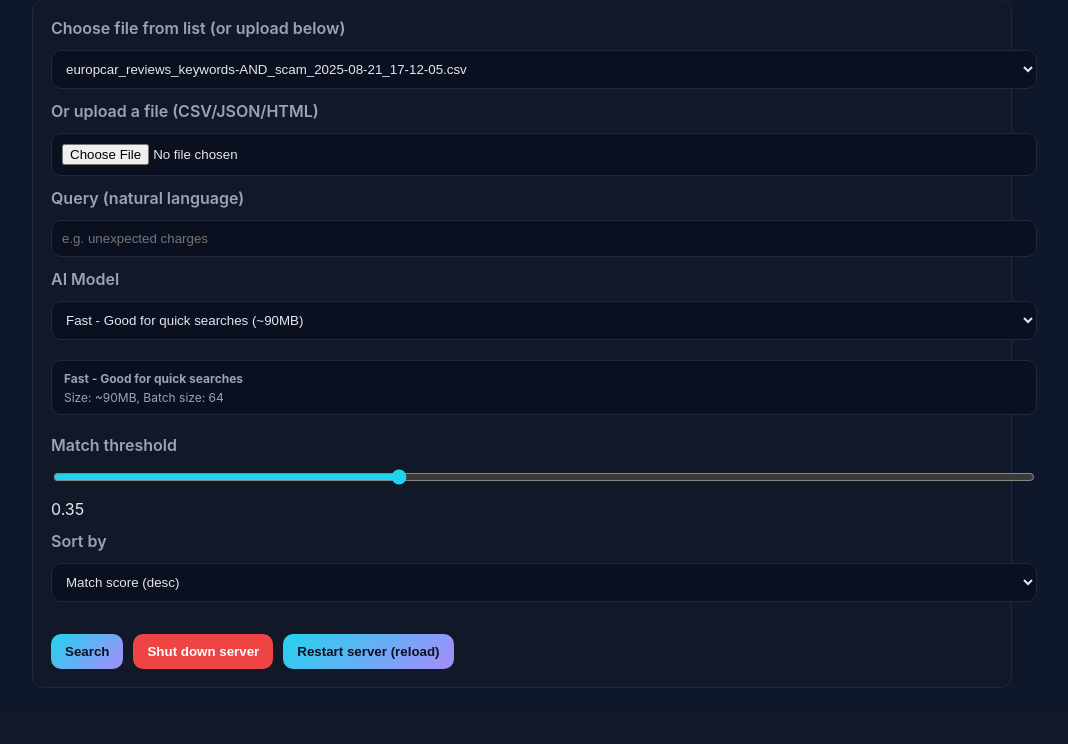
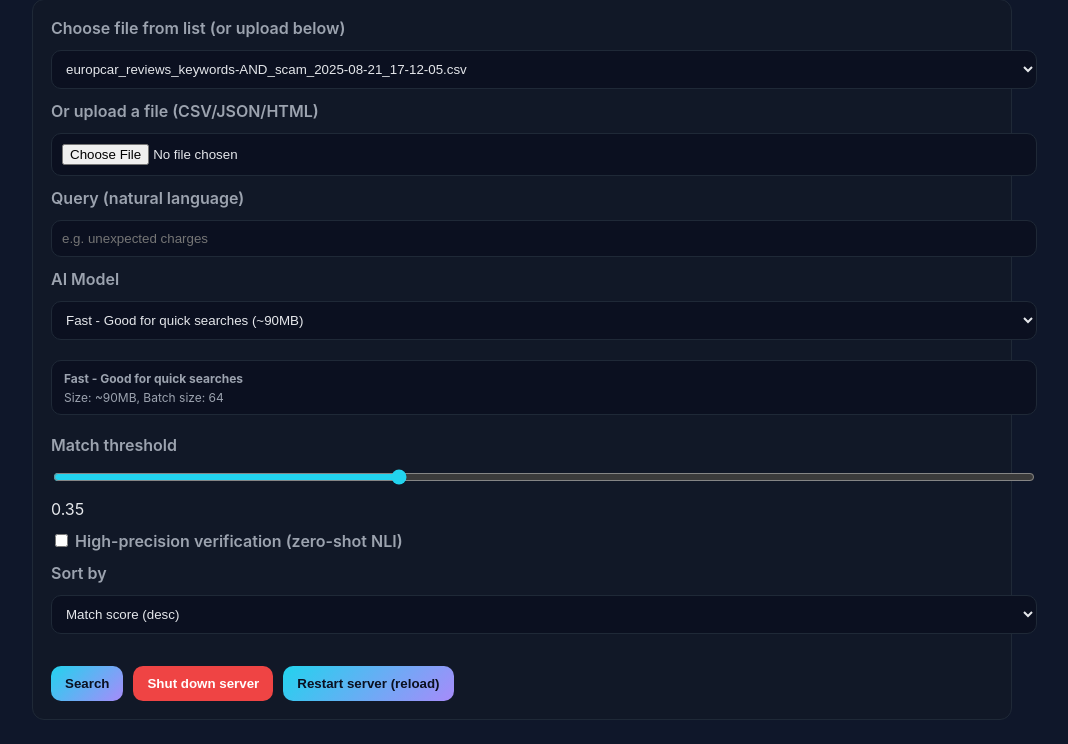
Before and after one commit to coaxialdolor/trustpilot-scraper, a FastAPI app: page / in a window 1280 px wide. Shown: the part 107-851 px from the top of the page, without its empty margins (118-1186 px from the left). Before the commit the page ends 795 px from the top, so only its background shows below. Run offline with FastAPI, Linux system fonts and the light colour scheme.

Commit message:
feat: integrate zero-shot NLI verification and enhance UI for search functionality
- Added a zero-shot NLI verification option to improve precision in filtering results.
- Updated the search endpoint to include a checkbox for enabling NLI verification.
- Enhanced the UI to provide feedback during the NLI verification process.
- Included new dependencies for transformers and torch in requirements.txt.
- Updated .gitignore to exclude additional result files.

```diff
--- a/sortingapp/app/main.py
+++ b/sortingapp/app/main.py
@@ -16,6 +16,7 @@ from fastapi.responses import HTMLResponse, RedirectResponse, FileResponse, Stre
 from fastapi.staticfiles import StaticFiles
 from fastapi.templating import Jinja2Templates
 from sentence_transformers import SentenceTransformer, util
+from transformers import pipeline
 import torch
 import threading
 
@@ -110,6 +111,7 @@ MODEL_CONFIGS = {
 
 # Global model cache
 MODEL_CACHE = {}
+NLI_PIPELINE = None
 
 def load_model(model_type: str = "fast") -> SentenceTransformer:
     """Load a model, caching it for reuse"""
@@ -169,6 +171,21 @@ def semantic_filter(df: pd.DataFrame, query: str, model_type: str = "fast") -> T
     df["score"] = scores
     print(f"AI processing complete. Score range: {scores.min():.3f} to {scores.max():.3f}")
     return df, scores
+
+def get_nli_pipeline():
+    global NLI_PIPELINE
+    if NLI_PIPELINE is not None:
+        return NLI_PIPELINE
+    device = 0 if torch.cuda.is_available() else -1
+    # Use MNLI model for pairwise entailment
+    NLI_PIPELINE = pipeline(
+        "text-classification",
+        model="facebook/bart-large-mnli",
+        return_all_scores=True,
+        device=device,
+        truncation=True
+    )
+    return NLI_PIPELINE
 
 
 @app.get("/", response_class=HTMLResponse)
@@ -301,7 +318,8 @@ async def search(
     sort_by: str = Form("score_desc"),
     threshold: float = Form(0.35),
     model_type: str = Form("fast"),
-    upload: UploadFile | None = File(None)
+    upload: UploadFile | None = File(None),
+    use_nli: bool = Form(False)
 ):
     # Determine source: uploaded file takes precedence, otherwise path
     temp_uploaded: Path | None = None
@@ -317,6 +335,25 @@ async def search(
     filtered, scores = semantic_filter(df, query, model_type)
     # Apply threshold
     filtered = filtered[filtered["score"] >= float(threshold)]
+
+    # Optional zero-shot NLI verification for higher precision
+    if use_nli and not filtered.empty:
+        print("Running zero-shot NLI verifier on top candidates…")
+        nli = get_nli_pipeline()
+        hypothesis = "The reviewer received a refund or chargeback from their card issuer or bank."
+        texts = filtered["text"].fillna("").astype(str).tolist()
+        # Run in mini-batches to keep UI responsive
+        keep_mask = []
+        for t in texts:
+            try:
+                scores_all = nli({"text": t, "text_pair": hypothesis})
+                # scores_all -> list of dicts per label; extract entailment
+                label_to_score = {d["label"].lower(): d["score"] for d in scores_all[0]}
+                entail = max(label_to_score.get("entailment", 0.0), 0.0)
+                keep_mask.append(entail >= 0.6)
+            except Exception as e:
+                keep_mask.append(False)
+        filtered = filtered[keep_mask]
 
     # Sorting
     if sort_by == "score_desc":
--- a/sortingapp/app/templates/index.html
+++ b/sortingapp/app/templates/index.html
@@ -8,7 +8,7 @@
 <body>
   <div class="container">
     <h1>Review Sorting App</h1>
-    <form method="post" action="/search" enctype="multipart/form-data">
+    <form method="post" action="/search" enctype="multipart/form-data" onsubmit="onSubmitSearch(event)">
       <label>Choose file from list (or upload below)</label>
       <select name="file_path">
         {% for f in files %}
@@ -37,6 +37,11 @@
       <label>Match threshold</label>
       <input type="range" name="threshold" min="0" max="1" step="0.01" value="{{ default_threshold }}" oninput="this.nextElementSibling.value=this.value" />
       <output>{{ default_threshold }}</output>
+
+      <label><input type="checkbox" name="use_nli" id="use_nli" /> High-precision verification (zero-shot NLI)</label>
+      <div id="nli-info" class="model-info" style="display:none;">
+        <small>Slower: verifies each top result against the statement “The reviewer received a refund/chargeback from their card issuer/bank”.</small>
+      </div>
 
       <label>Sort by</label>
       <select name="sort_by">
@@ -77,8 +82,28 @@
       try { btn.disabled = true; btn.textContent = 'Processing…'; } catch(e){}
       const p = document.getElementById('progress');
       if(p){ p.classList.remove('hidden'); }
-      // Submit after showing progress (defer a tick)
+      // Show step text updates if NLI enabled
+      const useNli = document.getElementById('use_nli')?.checked;
+      const text = document.querySelector('#progress .progress-text');
+      if(useNli && text){ text.textContent = 'Step 1/2: Retrieving candidates…'; }
       setTimeout(()=>{ btn.form.submit(); }, 50);
+    }
+
+    function onSubmitSearch(ev){
+      const useNli = document.getElementById('use_nli')?.checked;
+      if(useNli){
+        const text = document.querySelector('#progress .progress-text');
+        if(text){
+          setTimeout(()=>{ text.textContent = 'Step 2/2: Verifying candidates (NLI)…'; }, 1500);
+        }
+      }
+    }
+
+    // Toggle NLI info
+    const nliBox = document.getElementById('use_nli');
+    const nliInfo = document.getElementById('nli-info');
+    if(nliBox){
+      nliBox.addEventListener('change', ()=>{ nliInfo.style.display = nliBox.checked ? 'block' : 'none'; });
     }
   </script>
 </body>
--- a/sortingapp/requirements.txt
+++ b/sortingapp/requirements.txt
@@ -13,3 +13,7 @@ orjson==3.10.7
 # Scraper dependencies
 selenium==4.23.1
 webdriver-manager==4.0.2
+
+# Zero-shot NLI verification
+transformers==4.42.4
+torch==2.3.1
```
Also changed, not shown: 1 other file.
